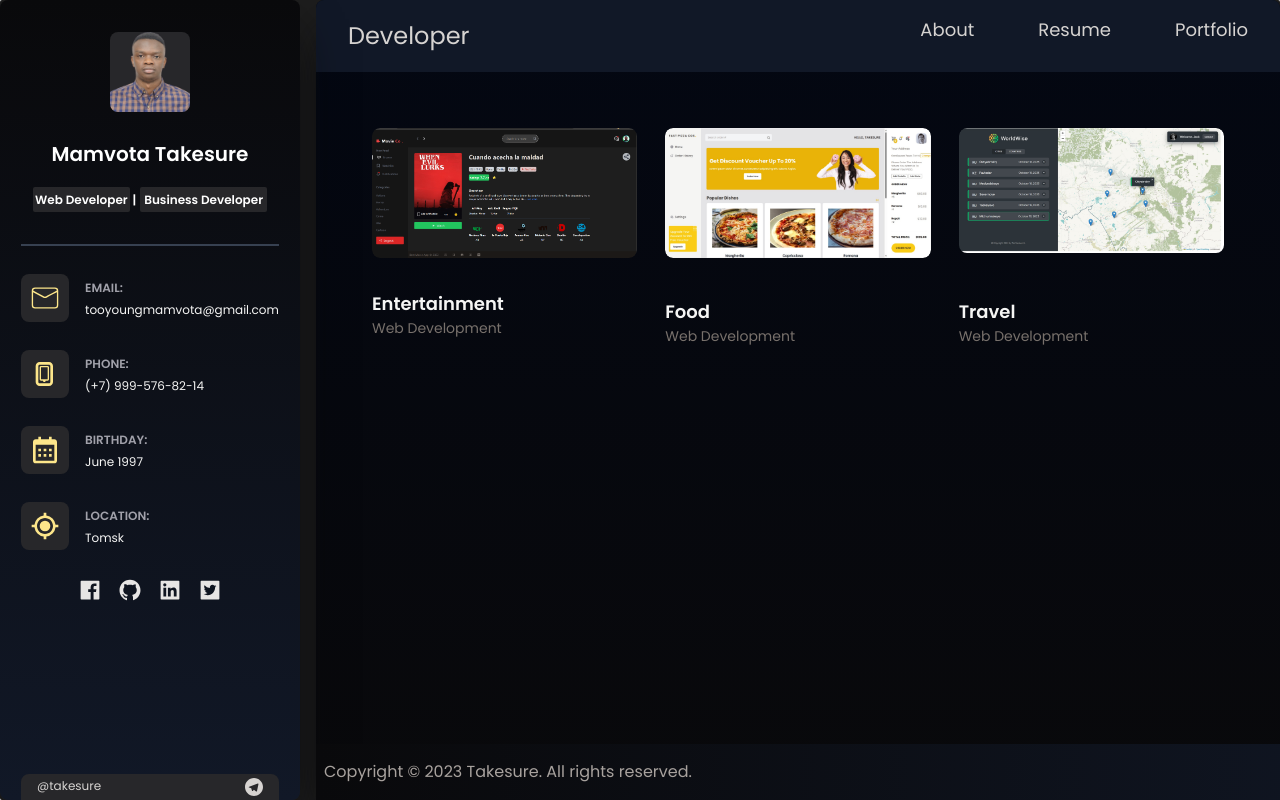
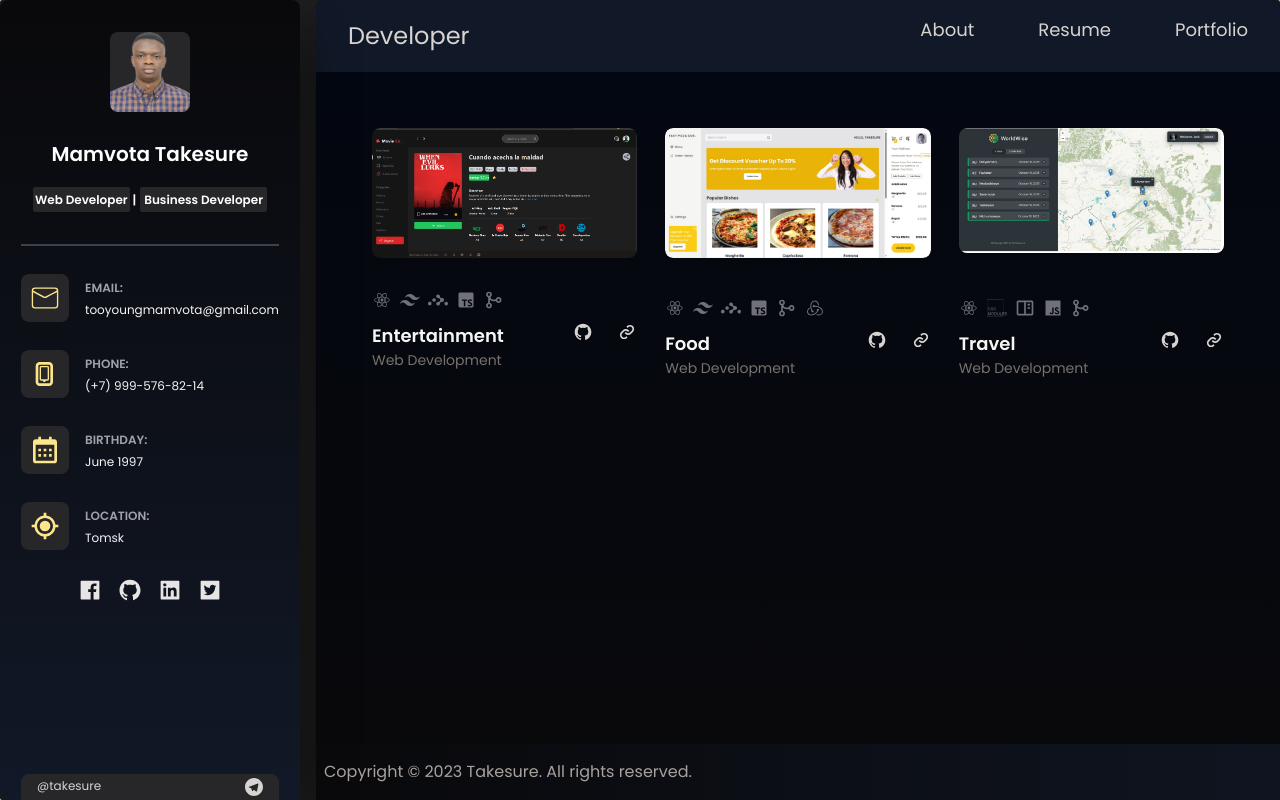
Before and after one commit to MamvotaTake/takesure, a React (Vite) app: page /portfolio in a window 1280 px wide. Built offline with nearby package versions, Linux system fonts and the light colour scheme.

Commit message:
responsive

```diff
--- a/src/features/portfolio/Portfolio.tsx
+++ b/src/features/portfolio/Portfolio.tsx
@@ -1,6 +1,17 @@
 import pizza from '../../assets/pizza.jpg'
 import movie from '../../assets/movie.png'
 import worldwise from '../../assets/worldwise.jpg'
+import {
+    BiBookContent,
+    BiGitMerge,
+    BiLink,
+    BiLogoGithub,
+    BiLogoJavascript,
+    BiLogoRedux,
+    BiLogoTypescript
+} from "react-icons/bi";
+import {DiReact} from "react-icons/di";
+import {SiCssmodules, SiReactrouter, SiTailwindcss} from "react-icons/si";
 
 export const Portfolio = () => {
     return (
@@ -9,42 +20,80 @@ export const Portfolio = () => {
                 <div className='relative flex flex-col cursor-pointer overflow-hidden'>
                     <figure className='relative hover:scale-105 hover:opacity-80 w-full rounded-lg overflow-hidden mb-8 transition-all duration-500'>
                         <img className='object-cover w-full h-full rounded-lg transition-all duration-700' src={movie} alt="tech" />
-                        {/*<div className='project-item-icon-box'>*/}
-                        {/*    <AiOutlineEye className='text-2xl'/>*/}
-                        {/*</div>*/}
 
                     </figure>
+                    <div className='flex flex-col'>
+                        <div className='flex gap-2 mb-3 text-zinc-500 text-lg md:text-xl'>
+                            <DiReact/>
+                            <SiTailwindcss/>
+                            <SiReactrouter/>
+                            <BiLogoTypescript/>
+                            <BiGitMerge/>
+                        </div>
+                        <div className='flex justify-between'>
                             <div className='flex flex-col '>
                                 <p className='text-lg font-bold text-stone-100'>Entertainment</p>
                                 <p className='text-sm text-stone-500'>Web Development</p>
+                            </div>
+                            <div className='flex gap-2 md:gap-6'>
+                                <BiLogoGithub className='md:text-xl text-lg hover:text-amber-200 transition-all duration-500'/>
+                                <BiLink className='md:text-xl text-lg hover:text-amber-200 transition-all duration-500'/>
+                            </div>
+                        </div>
                     </div>
                 </div>
 
                 <div className='relative flex flex-col cursor-pointer overflow-hidden'>
                     <figure className='relative hover:scale-105 hover:opacity-80 w-full h-full rounded-lg overflow-hidden mb-10 before:absolute before:top-0 before:left-0 before:w-full before:h-full before:bg-transparent before:z-10 transition-all duration-500'>
                         <img className='object-cover rounded-lg transition-all duration-700' src={pizza} alt="tech" />
-                        {/*<div className='project-item-icon-box'>*/}
-                        {/*    <AiOutlineEye className='text-2xl'/>*/}
-                        {/*</div>*/}
 
                     </figure>
+                    <div className='flex flex-col'>
+                        <div className='flex gap-2 mb-3 text-zinc-500 text-lg md:text-xl'>
+                            <DiReact/>
+                            <SiTailwindcss/>
+                            <SiReactrouter/>
+                            <BiLogoTypescript/>
+                            <BiGitMerge/>
+                            <BiLogoRedux/>
+                        </div>
+                        <div className='flex justify-between'>
                             <div className='flex flex-col '>
                                 <p className='text-lg font-bold text-stone-100'>Food</p>
                                 <p className='text-sm text-stone-500'>Web Development</p>
                             </div>
+                            <div className='flex gap-2 md:gap-6'>
+                                <BiLogoGithub className='md:text-xl text-lg hover:text-amber-200 transition-all duration-500'/>
+                                <BiLink className='md:text-xl text-lg hover:text-amber-200 transition-all duration-500'/>
+                            </div>
+                        </div>
+                    </div>
+
                 </div>
                 <div className='relative flex flex-col cursor-pointer overflow-hidden'>
                     <figure className='relative hover:scale-105 hover:opacity-80 w-full h-full rounded-lg overflow-hidden mb-10 before:absolute before:top-0 before:left-0 before:w-full before:h-full before:bg-transparent before:z-10 transition-all duration-500'>
                         <img className='object-cover rounded-lg transition-all duration-700' src={worldwise} alt="tech" />
-                        {/*<div className='project-item-icon-box'>*/}
-                        {/*    <AiOutlineEye className='text-2xl'/>*/}
-                        {/*</div>*/}
-
                     </figure>
+                    <div className='flex flex-col'>
+                        <div className='flex gap-2 mb-3 text-zinc-500 text-lg md:text-xl'>
+                            <DiReact/>
+                            <SiCssmodules/>
+                            <BiBookContent/>
+                            <BiLogoJavascript/>
+                            <BiGitMerge/>
+                        </div>
+                        <div className='flex justify-between'>
                             <div className='flex flex-col '>
                                 <p className='text-lg font-bold text-stone-100'>Travel</p>
                                 <p className='text-sm text-stone-500'>Web Development</p>
                             </div>
+                            <div className='flex gap-2 md:gap-6'>
+                                <BiLogoGithub className='md:text-xl text-lg hover:text-amber-200 transition-all duration-500'/>
+                                <BiLink className='md:text-xl text-lg hover:text-amber-200 transition-all duration-500'/>
+                            </div>
+                        </div>
+                    </div>
+
                 </div>
 
             </div>
```
Lines whose indentation alone changed are shown as unchanged.
